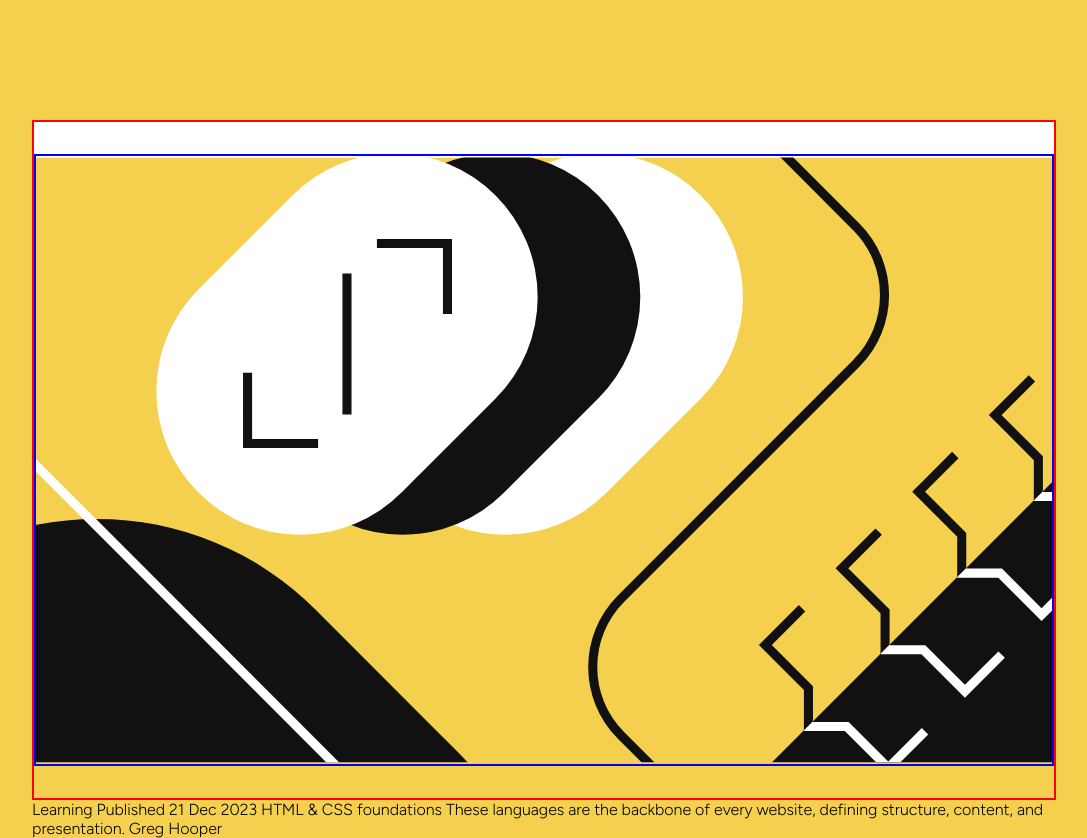
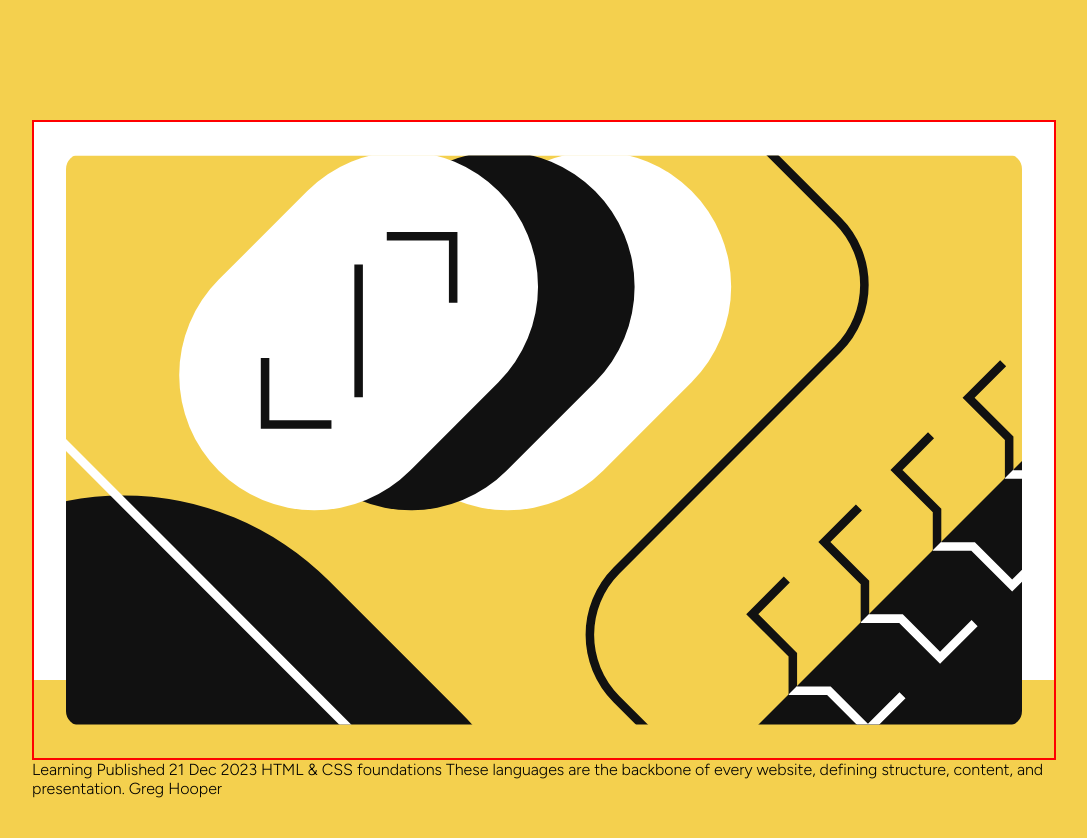
Before and after one commit to UdayPahan/blog-preview-card, a plain HTML site: page index.html in a window 1280 px wide. Shown: the whole page, without its empty margins (96-1183 px from the left). After the commit the page ends 800 px from the top, so only its background shows below. Drawn offline with Linux system fonts and the light colour scheme.

Commit message:
update logo.css

```diff
--- a/logo.css
+++ b/logo.css
@@ -8,8 +8,10 @@
 }
 
 .logo svg{
-   border:2px solid blue;
+
    width:100%;
    height:100%;
+   margin-inline:2rem;
+   border-radius:15px;
 
 }
```
